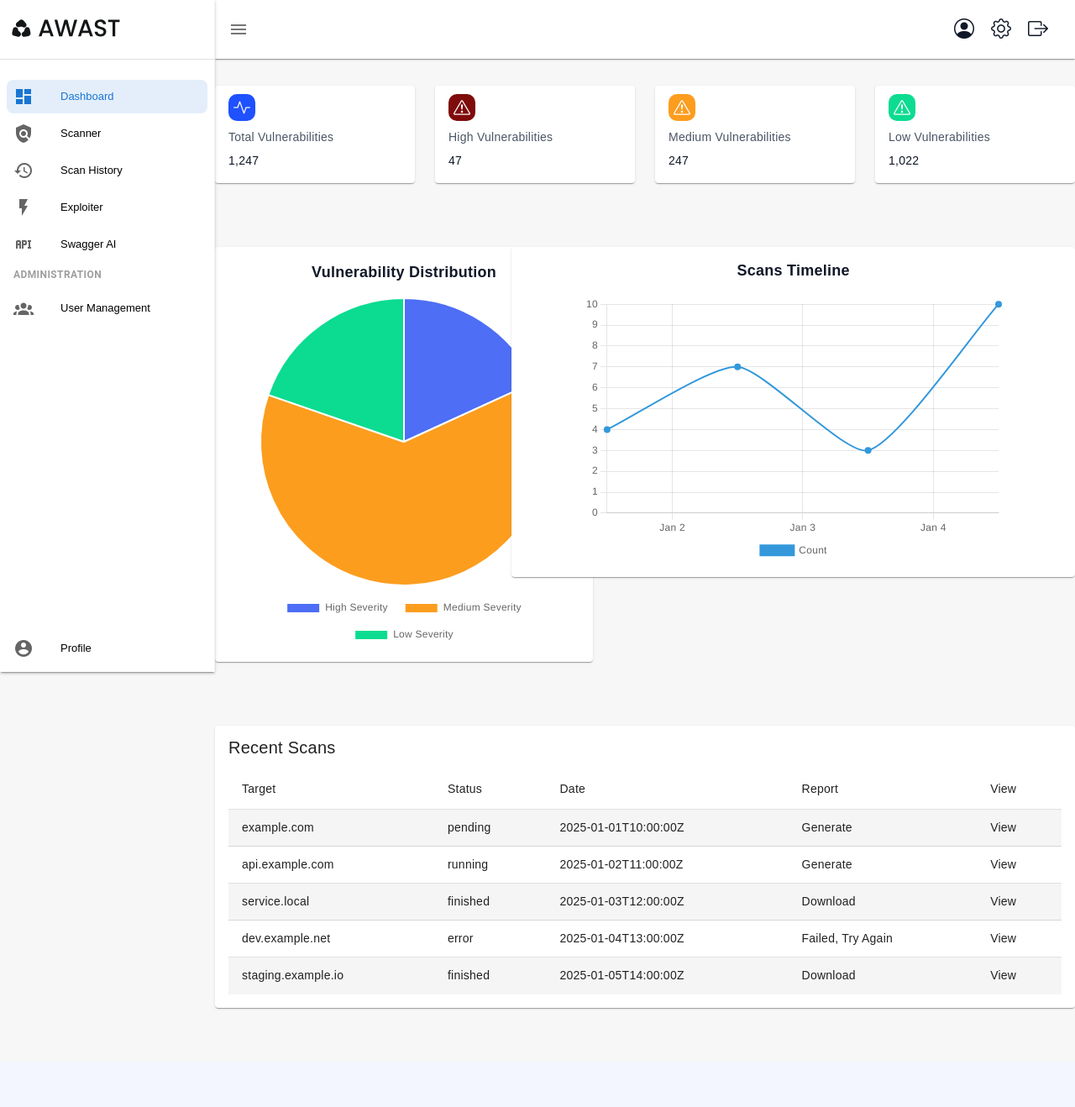
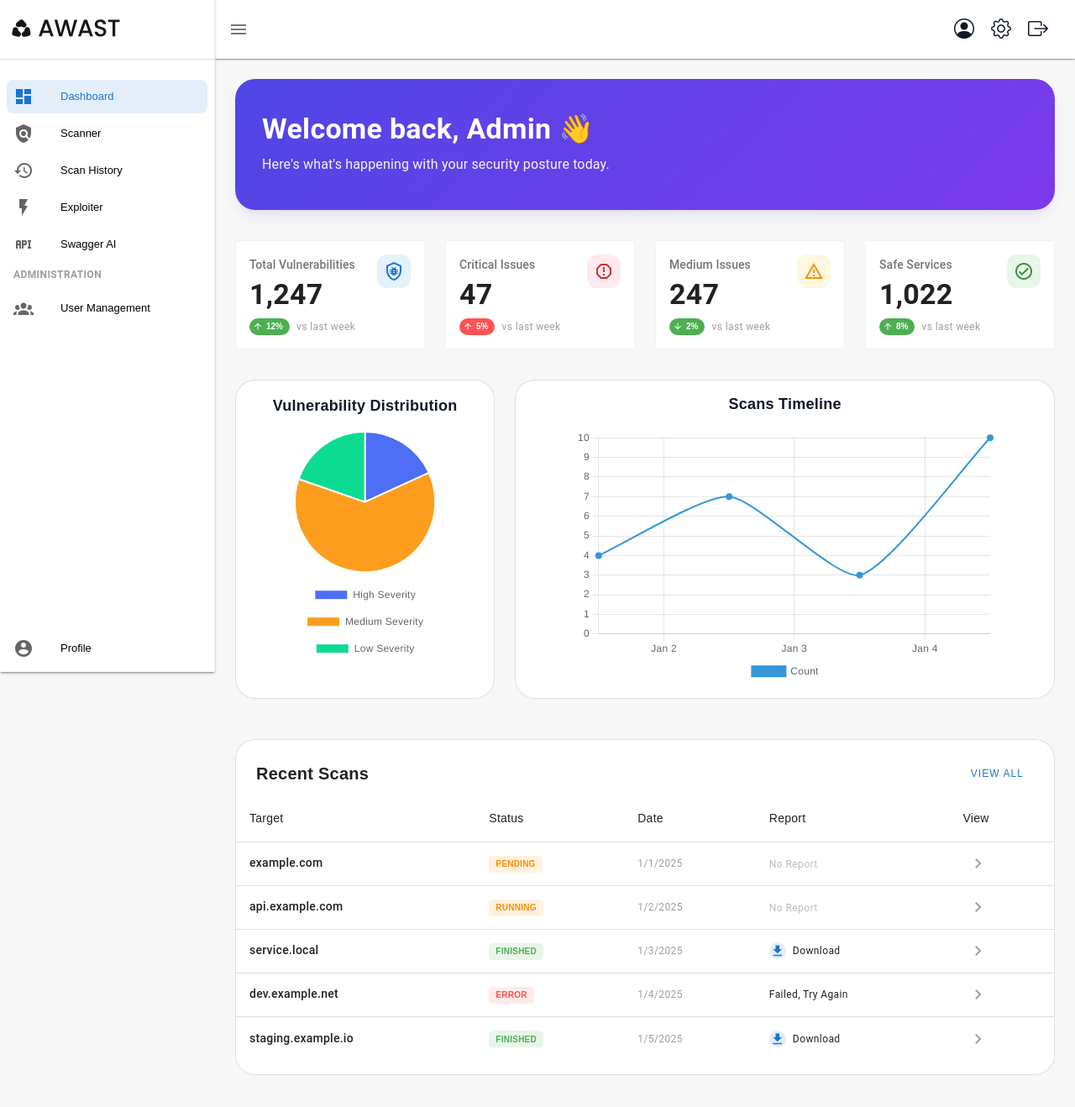
Before and after one commit to MikoBN1/AWAST_Diploma, a Vue app in the folder client/awast-front/: page /dashboard in a window 1280 px wide. Shown: the top 1318 px of the page at 84% size. Before the commit the page ends 1264 px from the top, so only its background shows below. Built offline with nearby package versions, Linux system fonts and the light colour scheme; no server answers; a web font is replaced by a local one.

Commit message:
fix: design

```diff
--- a/client/awast-front/src/components/dashboard/DashboardChips.vue
+++ b/client/awast-front/src/components/dashboard/DashboardChips.vue
@@ -4,64 +4,83 @@
 
 <template>
 <v-row>
-  <v-col>
-    <v-card elevation="1" rounded>
-      <v-card-item>
-        <v-card-title>
-          <div class="icon-wrapper">
-            <i class="bi bi-activity"></i>
-          </div>
-        </v-card-title>
-      </v-card-item>
-      <v-card-text>
-        <p class="sub-text mb-2">Total Vulnerabilities</p>
-        <p class="value">1,247</p>
-      </v-card-text>
+  <v-col cols="12" sm="6" lg="3">
+    <v-card class="stats-card pa-4" elevation="0">
+      <div class="d-flex justify-space-between align-start mb-2">
+        <div>
+          <span class="text-subtitle-2 text-grey-darken-1 font-weight-medium">Total Vulnerabilities</span>
+          <h3 class="text-h4 font-weight-bold text-slate-800 mt-1">1,247</h3>
+        </div>
+        <div class="icon-box bg-blue-lighten-5 text-blue-darken-2">
+           <v-icon icon="mdi-shield-bug-outline" size="24"></v-icon>
+        </div>
+      </div>
+      <div class="d-flex align-center mt-2">
+        <v-chip size="x-small" color="success" class="font-weight-bold" variant="flat">
+          <v-icon start icon="mdi-arrow-up" size="12"></v-icon> 12%
+        </v-chip>
+        <span class="text-caption text-grey ml-2">vs last week</span>
+      </div>
     </v-card>
   </v-col>
-  <v-col>
-    <v-card elevation="1" rounded>
-      <v-card-item>
-        <v-card-title>
-          <div class="icon-wrapper red-colored">
-            <i class="bi bi-exclamation-triangle"></i>
-          </div>
-        </v-card-title>
-      </v-card-item>
-      <v-card-text>
-        <p class="sub-text mb-2">High Vulnerabilities</p>
-        <p class="value">47</p>
-      </v-card-text>
+
+  <v-col cols="12" sm="6" lg="3">
+     <v-card class="stats-card pa-4" elevation="0">
+      <div class="d-flex justify-space-between align-start mb-2">
+        <div>
+          <span class="text-subtitle-2 text-grey-darken-1 font-weight-medium">Critical Issues</span>
+          <h3 class="text-h4 font-weight-bold text-slate-800 mt-1">47</h3>
+        </div>
+        <div class="icon-box bg-red-lighten-5 text-red-darken-2">
+           <v-icon icon="mdi-alert-octagon-outline" size="24"></v-icon>
+        </div>
+      </div>
+      <div class="d-flex align-center mt-2">
+        <v-chip size="x-small" color="error" class="font-weight-bold" variant="flat">
+          <v-icon start icon="mdi-arrow-up" size="12"></v-icon> 5%
+        </v-chip>
+        <span class="text-caption text-grey ml-2">vs last week</span>
+      </div>
     </v-card>
   </v-col>
-  <v-col>
-    <v-card elevation="1" rounded>
-      <v-card-item>
-        <v-card-title>
-          <div class="icon-wrapper orange-colored">
-            <i class="bi bi-exclamation-triangle"></i>
-          </div>
-        </v-card-title>
-      </v-card-item>
-      <v-card-text>
-        <p class="sub-text mb-2">Medium Vulnerabilities</p>
-        <p class="value">247</p>
-      </v-card-text>
+
+  <v-col cols="12" sm="6" lg="3">
+      <v-card class="stats-card pa-4" elevation="0">
+      <div class="d-flex justify-space-between align-start mb-2">
+        <div>
+          <span class="text-subtitle-2 text-grey-darken-1 font-weight-medium">Medium Issues</span>
+          <h3 class="text-h4 font-weight-bold text-slate-800 mt-1">247</h3>
+        </div>
+        <div class="icon-box bg-amber-lighten-5 text-amber-darken-3">
+           <v-icon icon="mdi-alert-outline" size="24"></v-icon>
+        </div>
+      </div>
+      <div class="d-flex align-center mt-2">
+        <v-chip size="x-small" color="success" class="font-weight-bold" variant="flat">
+          <v-icon start icon="mdi-arrow-down" size="12"></v-icon> 2%
+        </v-chip>
+        <span class="text-caption text-grey ml-2">vs last week</span>
+      </div>
     </v-card>
   </v-col>
-  <v-col>
-    <v-card elevation="1" rounded>
-      <v-card-item>
-        <v-card-title>
-          <div class="icon-wrapper green-colored">
-            <i class="bi bi-exclamation-triangle"></i>
-          </div>
-        </v-card-title>
-      </v-card-item>
-      <v-card-text>
-        <p class="sub-text mb-2">Low Vulnerabilities</p>
-        <p class="value">1,022</p>
-      </v-card-text>
+
+  <v-col cols="12" sm="6" lg="3">
+    <v-card class="stats-card pa-4" elevation="0">
+      <div class="d-flex justify-space-between align-start mb-2">
+        <div>
+          <span class="text-subtitle-2 text-grey-darken-1 font-weight-medium">Safe Services</span>
+          <h3 class="text-h4 font-weight-bold text-slate-800 mt-1">1,022</h3>
+        </div>
+        <div class="icon-box bg-green-lighten-5 text-green-darken-2">
+           <v-icon icon="mdi-check-circle-outline" size="24"></v-icon>
+        </div>
+      </div>
+      <div class="d-flex align-center mt-2">
+        <v-chip size="x-small" color="success" class="font-weight-bold" variant="flat">
+          <v-icon start icon="mdi-arrow-up" size="12"></v-icon> 8%
+        </v-chip>
+        <span class="text-caption text-grey ml-2">vs last week</span>
+      </div>
     </v-card>
   </v-col>
 
@@ -69,31 +88,21 @@
 </template>
 
 <style scoped>
-.icon-wrapper {
-  width: 32px;
-  height: 32px;
-  background-color: #1F51FF;
-  color: #fff;
+.stats-card {
+  border: 1px solid rgba(0,0,0,0.05);
+  background: white;
+  transition: all 0.3s ease;
+}
+.stats-card:hover {
+  transform: translateY(-2px);
+  box-shadow: 0 10px 15px -3px rgba(0, 0, 0, 0.05), 0 4px 6px -2px rgba(0, 0, 0, 0.025);
+}
+.icon-box {
+  width: 40px;
+  height: 40px;
+  border-radius: 12px;
   display: flex;
+  align-items: center;
   justify-content: center;
-  align-items: center;
-  border-radius: 10px;
-  font-size: 20px;
-}
-
-.orange-colored{
-  background: var(--medium-severity);
-}
-.red-colored{
-  background: var(--critical-severity);
-}
-.green-colored{
-  background: var(--low-severity);
-}
-.sub-text {
-  color: var(--sub-text);
-}
-.value{
-  color: var(--text-color);
 }
 </style>
--- a/client/awast-front/src/components/dashboard/DashboardLineChart.vue
+++ b/client/awast-front/src/components/dashboard/DashboardLineChart.vue
@@ -7,7 +7,8 @@ import {
   LinearScale,
   TimeScale,
   Tooltip,
-  Legend
+  Legend,
+  type ChartOptions
 } from 'chart.js'
 import 'chartjs-adapter-date-fns'
 import {computed, type PropType} from 'vue'
@@ -55,7 +56,7 @@ function checkForAllZero() {
   return props.items.every(i => i.count === 0)
 }
 
-const chartOptions = {
+const chartOptions: ChartOptions<'line'> = {
   responsive: true,
   plugins: {
     legend: {
@@ -77,7 +78,7 @@ const chartOptions = {
 </script>
 
 <template>
-  <v-card>
+  <v-card class="rounded-xl border-thin" elevation="0">
     <v-card-text>
       <div class="line-chart">
         <h1>Scans Timeline</h1>
@@ -141,4 +142,7 @@ h3 {
     flex-direction: column;
   }
 }
+.border-thin {
+   border: 1px solid rgba(0,0,0,0.05);
+}
 </style>
--- a/client/awast-front/src/components/dashboard/DashboardPieChart.vue
+++ b/client/awast-front/src/components/dashboard/DashboardPieChart.vue
@@ -72,7 +72,7 @@ const chartOptions = {
 </script>
 
 <template>
-  <v-card :width="props.width" height="100%">
+  <v-card :width="props.width" height="100%" class="rounded-xl border-thin" elevation="0">
     <v-card-text>
       <div class="pie-chart">
         <h1>Vulnerability Distribution</h1>
@@ -128,4 +128,7 @@ h3{
     flex-direction: column;
   }
 }
+.border-thin {
+   border: 1px solid rgba(0,0,0,0.05);
+}
 </style>
--- a/client/awast-front/src/components/dashboard/ScansHistory.vue
+++ b/client/awast-front/src/components/dashboard/ScansHistory.vue
@@ -62,12 +62,15 @@ interface Scan{
 </script>
 
 <template>
-<v-card>
-  <v-card-item>
-    <v-card-title>Recent Scans</v-card-title>
+<v-card class="rounded-xl border-thin" elevation="0">
+  <v-card-item class="px-6 pt-6">
+    <div class="d-flex justify-space-between align-center">
+        <v-card-title class="font-weight-bold">Recent Scans</v-card-title>
+        <v-btn variant="text" size="small" color="primary">View All</v-btn>
+    </div>
   </v-card-item>
-  <v-card-text>
-    <v-table striped="odd" density="comfortable">
+  <v-card-text class="px-0">
+    <v-table class="scans-table">
       <thead>
         <tr>
           <th v-for="(header, i) in tableHeaders" :key="i">
@@ -76,12 +79,37 @@ interface Scan{
         </tr>
       </thead>
       <tbody>
-        <tr v-for="scan in scans" :key="scan.scan_id">
-          <td>{{scan.target}}</td>
-          <td>{{scan.status}}</td>
-          <td>{{scan.created_at}}</td>
-          <td>{{determineStatus(scan.report_status)}}</td>
-          <td>View</td>
+        <tr v-for="scan in scans" :key="scan.scan_id" class="scan-row">
+          <td class="font-weight-medium text-body-2">{{scan.target}}</td>
+          <td>
+             <v-chip
+                :color="scan.status === 'finished' ? 'success' : scan.status === 'error' ? 'error' : 'warning'"
+                size="x-small"
+                class="font-weight-bold text-uppercase"
+                label
+             >
+              {{scan.status}}
+             </v-chip>
+          </td>
+          <td class="text-caption text-grey">{{ new Date(scan.created_at).toLocaleDateString() }}</td>
+          <td>
+            <div v-if="scan.report_status !== 'none'" class="d-flex align-center">
+                 <v-btn
+                    v-if="scan.report_status === 'done'"
+                    density="compact"
+                    variant="tonal"
+                    color="primary"
+                    icon="mdi-download"
+                    size="small"
+                    class="mr-2"
+                 ></v-btn>
+                 <span class="text-caption">{{ determineStatus(scan.report_status) }}</span>
+            </div>
+             <span v-else class="text-caption text-grey-lighten-1">No Report</span>
+          </td>
+          <td>
+            <v-btn icon="mdi-chevron-right" variant="text" density="comfortable" color="grey"></v-btn>
+          </td>
         </tr>
       </tbody>
     </v-table>
@@ -90,5 +118,13 @@ interface Scan{
 </template>
 
 <style scoped>
-
+.scan-row {
+  transition: background-color 0.2s;
+}
+.scan-row:hover {
+  background-color: #f8fafc !important;
+}
+.border-thin {
+   border: 1px solid rgba(0,0,0,0.05);
+}
 </style>
--- a/client/awast-front/src/components/layout/HeaderComponent.vue
+++ b/client/awast-front/src/components/layout/HeaderComponent.vue
@@ -58,7 +58,4 @@ const layoutStore = useLayoutStore();
   color: var(--text-color);
   transition: color 0.2s;
 }
-.bi:hover {
-  color: var(--v-theme-primary);
-}
 </style>
--- a/client/awast-front/src/views/DashboardView.vue
+++ b/client/awast-front/src/views/DashboardView.vue
@@ -14,26 +14,41 @@ const items = [
 </script>
 
 <template>
-<!-- Chips zone -->
-  <div class="pt-8 mb-16">
-    <DashboardChips/>
-  </div>
-  <v-row class="ma-0 mb-16">
-    <v-col cols="12" md="4" class="pl-0 pb-0">
-      <DashboardPieChart :severityCounts="{high:12, medium: 41, low:13}" width="450"/>
+  <v-container fluid class="pa-6">
+    <!-- Welcome / Hero Section -->
+    <v-row class="mb-6">
+      <v-col cols="12">
+        <div class="welcome-banner rounded-xl px-8 py-10 white--text">
+          <h1 class="text-h4 font-weight-bold text-white mb-2">Welcome back, Admin 👋</h1>
+          <p class="text-subtitle-1 text-grey-lighten-4 mb-0">Here's what's happening with your security posture today.</p>
+        </div>
+      </v-col>
+    </v-row>
+
+    <!-- Chips zone -->
+    <div class="mb-6">
+      <DashboardChips/>
+    </div>
+  <v-row class="mb-6">
+    <v-col cols="12" md="4">
+      <DashboardPieChart :severityCounts="{high:12, medium: 41, low:13}" width="100%"/>
     </v-col>
-    <v-col cols="12" md="8" class="pb-0 pr-0">
+    <v-col cols="12" md="8">
       <DashboardLineChart width="100%" :items="items"/>
     </v-col>
   </v-row>
 
-  <v-row class="ma-0 mb-16">
-    <v-col cols="12" md="12" class="px-0 pb-0">
+  <v-row class="mb-6">
+    <v-col cols="12">
       <ScansHistory />
     </v-col>
   </v-row>
+  </v-container>
 </template>
 
 <style scoped>
-
+.welcome-banner {
+  background: linear-gradient(135deg, #4F46E5 0%, #7C3AED 100%);
+  box-shadow: 0 10px 15px -3px rgba(79, 70, 229, 0.1), 0 4px 6px -2px rgba(79, 70, 229, 0.05);
+}
 </style>
```
